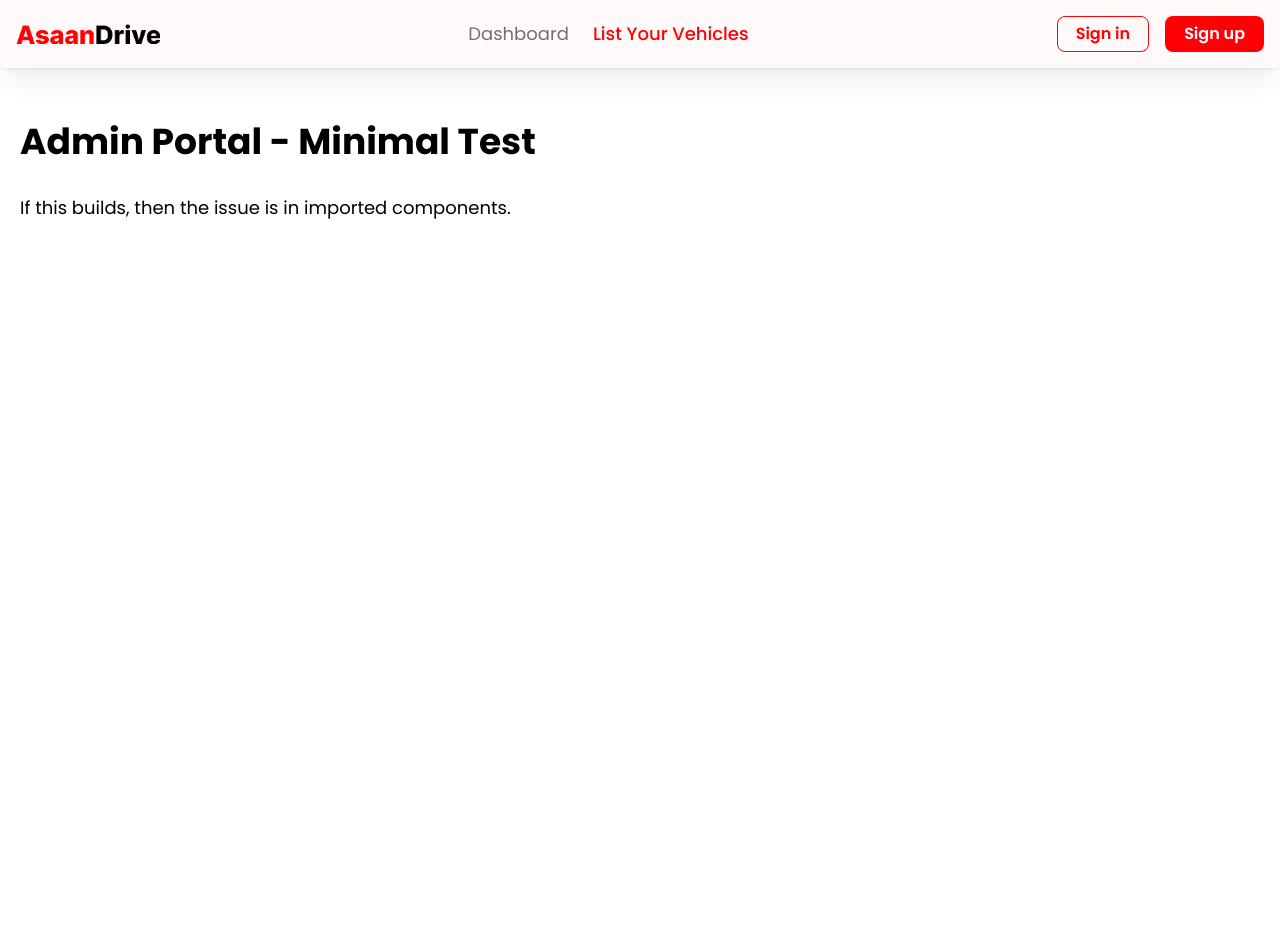
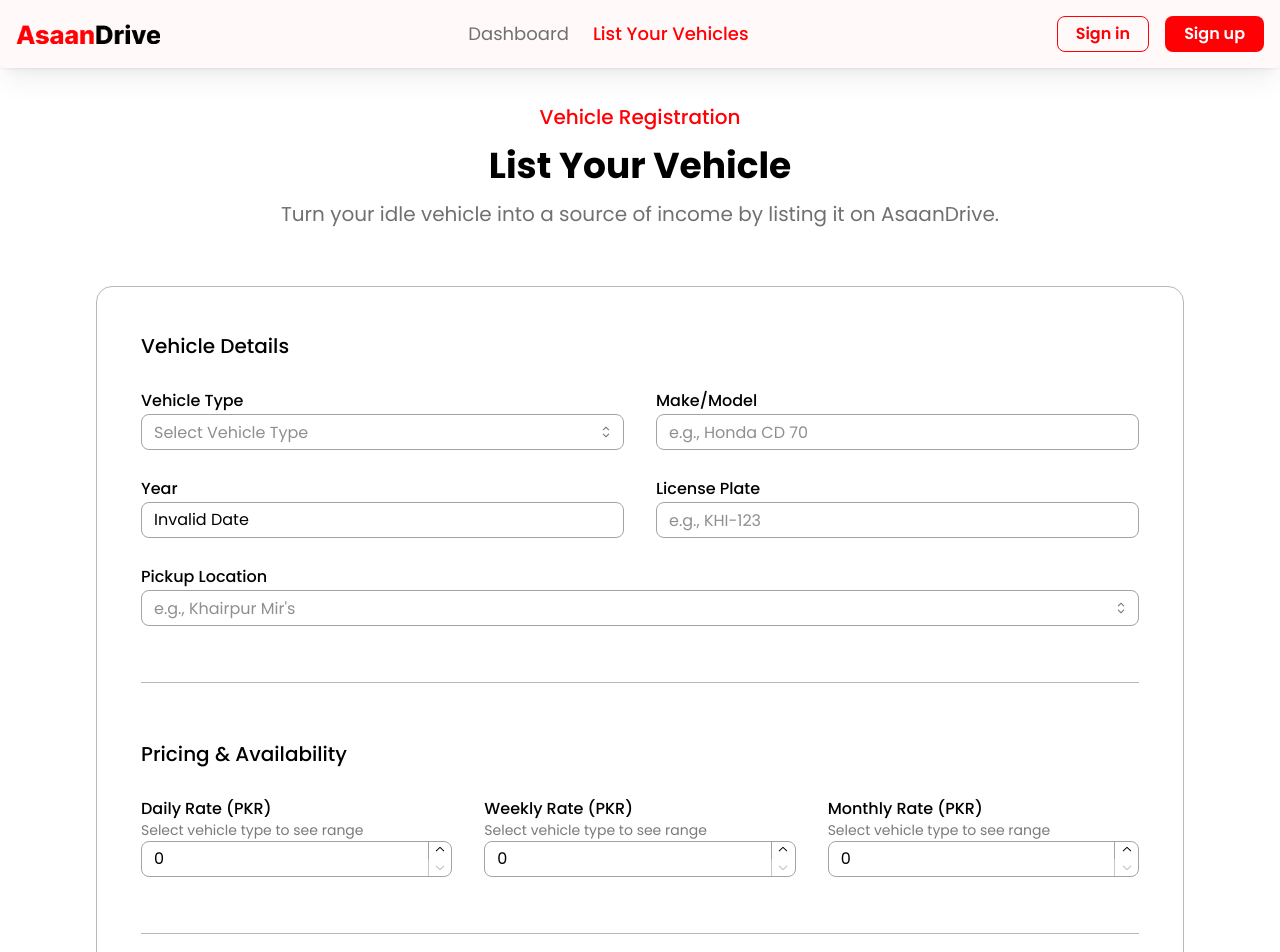
Before and after one commit to MuhammadHarisBaloch/app-asaan-drive, a Next.js app: page /app/vehicles-owner/list-your-vehicle in a window 1280 px wide. Shown: the top 952 px of the page. Before the commit the page ends 800 px from the top, so only its background shows below. Built offline with nearby package versions, Linux system fonts and the light colour scheme; no server answers.

Commit message:
[FIX] Refactor List Your Vehicle Page 🚀

```diff
--- a/src/app/app/vehicles-owner/list-your-vehicle/page.tsx
+++ b/src/app/app/vehicles-owner/list-your-vehicle/page.tsx
@@ -26,234 +26,257 @@ import { IconPhoto } from "@tabler/icons-react";
 import { getAuth } from "firebase/auth";
 import { useEffect, useState } from "react";
 import DropzoneImagePreview from "../../../../components/features/core/dropzone-image-preview";
-import StorageService from "../../../../features/storage";
-import { createVehicleDocument } from "../../../../features/vehicle";
 import { useRouter } from "next/navigation";
-import { getUserDocument } from "@/features/user";
-import { UserModel } from "@/features/user/models/user.model";
 import VerificationOverlay from "@/components/features/VerificationOverlay";
 
-// interface VehicleRegistrationForm {
-//   vehicleType: string;
-//   vehicleModel: string;
-//   vehicleYear: string;
-//   licensePlate: string;
-//   pickupLocation: string;
-//   dailyRate: number;
-//   weeklyRate: number;
-//   monthlyRate: number;
-// }
+interface VehicleRegistrationForm {
+  vehicleType: string;
+  vehicleModel: string;
+  vehicleYear: string;
+  licensePlate: string;
+  pickupLocation: string;
+  dailyRate: number;
+  weeklyRate: number;
+  monthlyRate: number;
+}
 
-// // EXACT vehicle types with correct spelling "Rakshaw"
-// const PRICE_RANGES = {
-//   Cycle: {
-//     daily: { min: 200, max: 400 },
-//     weekly: { min: 1400, max: 1600 },
-//     monthly: { min: 5000, max: 6000 },
-//   },
-//   Bike: {
-//     daily: { min: 400, max: 600 },
-//     weekly: { min: 3000, max: 3500 },
-//     monthly: { min: 10000, max: 15000 },
-//   },
-//   Rakshaw: {
-//     daily: { min: 700, max: 900 },
-//     weekly: { min: 5000, max: 6500 },
-//     monthly: { min: 18000, max: 22000 },
-//   },
-// };
+// EXACT vehicle types with correct spelling "Rakshaw"
+const PRICE_RANGES = {
+  Cycle: {
+    daily: { min: 200, max: 400 },
+    weekly: { min: 1400, max: 1600 },
+    monthly: { min: 5000, max: 6000 },
+  },
+  Bike: {
+    daily: { min: 400, max: 600 },
+    weekly: { min: 3000, max: 3500 },
+    monthly: { min: 10000, max: 15000 },
+  },
+  Rakshaw: {
+    daily: { min: 700, max: 900 },
+    weekly: { min: 5000, max: 6500 },
+    monthly: { min: 18000, max: 22000 },
+  },
+};
 
 export default function ListYourVehicle() {
-  // const [vehiclePhotos, setVehiclePhotos] = useState<FileWithPath[]>([]);
-  // const [vehicleDocs, setVehicleDocs] = useState<FileWithPath[]>([]);
-  // const [user, setUser] = useState<UserModel | null>(null);
-  // const [loader, { open: startLoading, close: stopLoading }] =
-  //   useDisclosure(false);
-  // const [userLoading, setUserLoading] = useState(true);
-  // const [showVerificationOverlay, setShowVerificationOverlay] = useState(false);
-  // const router = useRouter();
+  const [vehiclePhotos, setVehiclePhotos] = useState<FileWithPath[]>([]);
+  const [vehicleDocs, setVehicleDocs] = useState<FileWithPath[]>([]);
+  const [user, setUser] = useState<any>(null);
+  const [loader, { open: startLoading, close: stopLoading }] =
+    useDisclosure(false);
+  const [userLoading, setUserLoading] = useState(true);
+  const [showVerificationOverlay, setShowVerificationOverlay] = useState(false);
+  const [mounted, setMounted] = useState(false);
+  const router = useRouter();
 
-  // // Helper function to get price range
-  // const getPriceRange = (vehicleType: string) => {
-  //   if (!vehicleType) return null;
-  //   return PRICE_RANGES[vehicleType as keyof typeof PRICE_RANGES] || null;
-  // };
+  useEffect(() => {
+    setMounted(true);
+  }, []);
 
-  // // Fetch user data and check verification status
-  // useEffect(() => {
-  //   const fetchUserData = async () => {
-  //     const ownerID = getAuth().currentUser?.uid;
-  //     if (!ownerID) {
-  //       setUserLoading(false);
-  //       return;
-  //     }
+  // Helper function to get price range
+  const getPriceRange = (vehicleType: string) => {
+    if (!vehicleType) return null;
+    return PRICE_RANGES[vehicleType as keyof typeof PRICE_RANGES] || null;
+  };
 
-  //     try {
-  //       const userData = await getUserDocument(ownerID);
-  //       setUser(userData);
+  // Fetch user data and check verification status - ONLY ON CLIENT SIDE
+  useEffect(() => {
+    if (!mounted) return;
 
-  //       // Check user verification status
-  //       if (userData) {
-  //         const shouldShowOverlay =
-  //           userData.documentStatus !== "Verified" ||
-  //           userData.status === "Blocked";
+    const fetchUserData = async () => {
+      const ownerID = getAuth().currentUser?.uid;
+      if (!ownerID) {
+        setUserLoading(false);
+        return;
+      }
 
-  //         if (shouldShowOverlay) {
-  //           setShowVerificationOverlay(true);
-  //         }
-  //       }
-  //     } catch (error) {
-  //       console.error("Error fetching user data:", error);
-  //     } finally {
-  //       setUserLoading(false);
-  //     }
-  //   };
+      try {
+        // Dynamic import for server-side code
+        const { getUserDocument } = await import("@/features/user");
+        const userData = await getUserDocument(ownerID);
+        setUser(userData);
 
-  //   fetchUserData();
-  // }, []);
+        // Check user verification status
+        if (userData) {
+          const shouldShowOverlay =
+            userData.documentStatus !== "Verified" ||
+            userData.status === "Blocked";
 
-  // const form = useForm<VehicleRegistrationForm>({
-  //   mode: "controlled",
-  //   initialValues: {
-  //     vehicleType: "",
-  //     vehicleModel: "",
-  //     vehicleYear: "",
-  //     licensePlate: "",
-  //     pickupLocation: "",
-  //     dailyRate: 0,
-  //     weeklyRate: 0,
-  //     monthlyRate: 0,
-  //   },
-  //   validate: {
-  //     vehicleType: isNotEmpty("please select vehicle type"),
-  //     vehicleModel: isNotEmpty("please enter vehicle model"),
-  //     vehicleYear: isNotEmpty("please enter vehicle year"),
-  //     licensePlate: isNotEmpty("please enter license plate"),
-  //     pickupLocation: isNotEmpty("please enter pickup location"),
-  //     dailyRate: (value, values) => {
-  //       if (value <= 0) return "please enter the daily rate";
+          if (shouldShowOverlay) {
+            setShowVerificationOverlay(true);
+          }
+        }
+      } catch (error) {
+        console.error("Error fetching user data:", error);
+      } finally {
+        setUserLoading(false);
+      }
+    };
 
-  //       const range = getPriceRange(values.vehicleType);
-  //       if (range && (value < range.daily.min || value > range.daily.max)) {
-  //         return `Daily rate for ${values.vehicleType} must be between Rs. ${range.daily.min} and Rs. ${range.daily.max}`;
-  //       }
-  //       return null;
-  //     },
-  //     weeklyRate: (value, values) => {
-  //       if (value <= 0) return "please enter the weekly rate";
+    fetchUserData();
+  }, [mounted]);
 
-  //       const range = getPriceRange(values.vehicleType);
-  //       if (range && (value < range.weekly.min || value > range.weekly.max)) {
-  //         return `Weekly rate for ${values.vehicleType} must be between Rs. ${range.weekly.min} and Rs. ${range.weekly.max}`;
-  //       }
-  //       return null;
-  //     },
-  //     monthlyRate: (value, values) => {
-  //       if (value <= 0) return "please enter the monthly rate";
+  const form = useForm<VehicleRegistrationForm>({
+    mode: "controlled",
+    initialValues: {
+      vehicleType: "",
+      vehicleModel: "",
+      vehicleYear: "",
+      licensePlate: "",
+      pickupLocation: "",
+      dailyRate: 0,
+      weeklyRate: 0,
+      monthlyRate: 0,
+    },
+    validate: {
+      vehicleType: isNotEmpty("please select vehicle type"),
+      vehicleModel: isNotEmpty("please enter vehicle model"),
+      vehicleYear: isNotEmpty("please enter vehicle year"),
+      licensePlate: isNotEmpty("please enter license plate"),
+      pickupLocation: isNotEmpty("please enter pickup location"),
+      dailyRate: (value, values) => {
+        if (value <= 0) return "please enter the daily rate";
 
-  //       const range = getPriceRange(values.vehicleType);
-  //       if (range && (value < range.monthly.min || value > range.monthly.max)) {
-  //         return `Monthly rate for ${values.vehicleType} must be between Rs. ${range.monthly.min} and Rs. ${range.monthly.max}`;
-  //       }
-  //       return null;
-  //     },
-  //   },
-  // });
+        const range = getPriceRange(values.vehicleType);
+        if (range && (value < range.daily.min || value > range.daily.max)) {
+          return `Daily rate for ${values.vehicleType} must be between Rs. ${range.daily.min} and Rs. ${range.daily.max}`;
+        }
+        return null;
+      },
+      weeklyRate: (value, values) => {
+        if (value <= 0) return "please enter the weekly rate";
 
-  // const formSubmitHandler = async (values: VehicleRegistrationForm) => {
-  //   const ownerID = getAuth().currentUser?.uid;
-  //   if (!ownerID) {
-  //     notifications.show({
-  //       title: "User not authenticated",
-  //       message: "Please log in to list your vehicle.",
-  //     });
-  //     return;
-  //   }
+        const range = getPriceRange(values.vehicleType);
+        if (range && (value < range.weekly.min || value > range.weekly.max)) {
+          return `Weekly rate for ${values.vehicleType} must be between Rs. ${range.weekly.min} and Rs. ${range.weekly.max}`;
+        }
+        return null;
+      },
+      monthlyRate: (value, values) => {
+        if (value <= 0) return "please enter the monthly rate";
 
-  //   const userData = await getUserDocument(ownerID);
+        const range = getPriceRange(values.vehicleType);
+        if (range && (value < range.monthly.min || value > range.monthly.max)) {
+          return `Monthly rate for ${values.vehicleType} must be between Rs. ${range.monthly.min} and Rs. ${range.monthly.max}`;
+        }
+        return null;
+      },
+    },
+  });
 
-  //   if (!userData) {
-  //     notifications.show({
-  //       title: "User data not found",
-  //       message: "Please re-login and try again.",
-  //     });
-  //     return;
-  //   }
+  const formSubmitHandler = async (values: VehicleRegistrationForm) => {
+    const ownerID = getAuth().currentUser?.uid;
+    if (!ownerID) {
+      notifications.show({
+        title: "User not authenticated",
+        message: "Please log in to list your vehicle.",
+      });
+      return;
+    }
 
-  //   // Check verification status before submitting
-  //   if (
-  //     userData.documentStatus !== "Verified" ||
-  //     userData.status === "Blocked"
-  //   ) {
-  //     notifications.show({
-  //       title: "Account Not Verified",
-  //       message: "Please complete your document verification to list vehicles.",
-  //       color: "red",
-  //     });
-  //     return;
-  //   }
+    // Dynamic imports for server-side code
+    const { getUserDocument } = await import("@/features/user");
+    const { createVehicleDocument } = await import("@/features/vehicle");
+    const StorageService = (await import("@/features/storage")).default;
 
-  //   setUser(userData);
-  //   console.log("Owner Data is here : ", userData);
+    const userData = await getUserDocument(ownerID);
 
-  //   startLoading();
+    if (!userData) {
+      notifications.show({
+        title: "User data not found",
+        message: "Please re-login and try again.",
+      });
+      return;
+    }
 
-  //   const uploadedPhotoIds = await Promise.all(
-  //     vehiclePhotos.map((file) => StorageService.shared.uploadFile(file))
-  //   );
-  //   const uploadedPhotoUrls = await Promise.all(
-  //     uploadedPhotoIds.map((id) => StorageService.shared.downloadFile(id))
-  //   );
-  //   console.log("Uploaded Photo IDs: ", uploadedPhotoIds);
+    // Check verification status before submitting
+    if (
+      userData.documentStatus !== "Verified" ||
+      userData.status === "Blocked"
+    ) {
+      notifications.show({
+        title: "Account Not Verified",
+        message: "Please complete your document verification to list vehicles.",
+        color: "red",
+      });
+      return;
+    }
 
-  //   const uploadedDocIds = await Promise.all(
-  //     vehicleDocs.map((file) => StorageService.shared.uploadFile(file))
-  //   );
-  //   const uploadedDocUrls = await Promise.all(
-  //     uploadedDocIds.map((id) => StorageService.shared.downloadFile(id))
-  //   );
-  //   console.log("Uploaded Doc IDs: ", uploadedDocIds);
+    setUser(userData);
+    console.log("Owner Data is here : ", userData);
 
-  //   const vehicle = await createVehicleDocument({
-  //     ...values,
-  //     ownerID,
-  //     ownerName: userData.fullName || "",
-  //     ownerNumber: userData.phoneNumber || "",
-  //     ownerEmail: userData.email || "",
-  //     ownerType: userData.userType || "",
-  //     vehiclePhotos: uploadedPhotoUrls,
-  //     vehicleDocs: uploadedDocUrls,
-  //   });
+    startLoading();
 
-  //   if (vehicle) {
-  //     notifications.show({
-  //       title: "Vehicle listed successfully",
-  //       message: "",
-  //     });
-  //     router.push(`/app/vehicles-owner`);
-  //     stopLoading();
-  //     return;
-  //   }
-  //   notifications.show({
-  //     title: "Listing Failed",
-  //     message: "",
-  //   });
+    try {
+      const uploadedPhotoIds = await Promise.all(
+        vehiclePhotos.map((file) => StorageService.shared.uploadFile(file))
+      );
+      const uploadedPhotoUrls = await Promise.all(
+        uploadedPhotoIds.map((id) => StorageService.shared.downloadFile(id))
+      );
+      console.log("Uploaded Photo IDs: ", uploadedPhotoIds);
 
-  //   stopLoading();
-  // };
+      const uploadedDocIds = await Promise.all(
+        vehicleDocs.map((file) => StorageService.shared.uploadFile(file))
+      );
+      const uploadedDocUrls = await Promise.all(
+        uploadedDocIds.map((id) => StorageService.shared.downloadFile(id))
+      );
+      console.log("Uploaded Doc IDs: ", uploadedDocIds);
 
-  // // Show loading while checking authentication and user status
-  // if (userLoading) {
-  //   return (
-  //     <Center h="100vh">
-  //       <Loader size="lg" color="red.4" />
-  //     </Center>
-  //   );
-  // }
+      const vehicle = await createVehicleDocument({
+        ...values,
+        ownerID,
+        ownerName: userData.fullName || "",
+        ownerNumber: userData.phoneNumber || "",
+        ownerEmail: userData.email || "",
+        ownerType: userData.userType || "",
+        vehiclePhotos: uploadedPhotoUrls,
+        vehicleDocs: uploadedDocUrls,
+      });
+
+      if (vehicle) {
+        notifications.show({
+          title: "Vehicle listed successfully",
+          message: "",
+        });
+        router.push(`/app/vehicles-owner`);
+        stopLoading();
+        return;
+      }
+    } catch (error) {
+      console.error("Error listing vehicle:", error);
+      notifications.show({
+        title: "Listing Failed",
+        message: "Something went wrong. Please try again.",
+      });
+    }
+
+    stopLoading();
+  };
+
+  // Don't render during build/SSR
+  if (!mounted) {
+    return (
+      <Center h="100vh">
+        <Loader size="lg" color="red.4" />
+      </Center>
+    );
+  }
+
+  // Show loading while checking authentication and user status
+  if (userLoading) {
+    return (
+      <Center h="100vh">
+        <Loader size="lg" color="red.4" />
+      </Center>
+    );
+  }
 
   return (
     <>
-      {/* <Stack align="center" py="xxl" px="6rem" gap="3xl">
+      <Stack align="center" py="xxl" px="6rem" gap="3xl">
         <Stack align="center" gap="sm">
           <Text fz="lg" c="red.4" fw={500}>
             Vehicle Registration
@@ -481,15 +504,11 @@ export default function ListYourVehicle() {
         </Card>
       </Stack>
 
-
       {showVerificationOverlay && user && (
         <VerificationOverlay isOpen={showVerificationOverlay} userData={user} />
-      )} */}
-
-      <div style={{ padding: "20px" }}>
-        <h1>Admin Portal - Minimal Test</h1>
-        <p>If this builds, then the issue is in imported components.</p>
-      </div>
+      )}
     </>
   );
 }
+
+export const dynamic = "force-dynamic";
```
